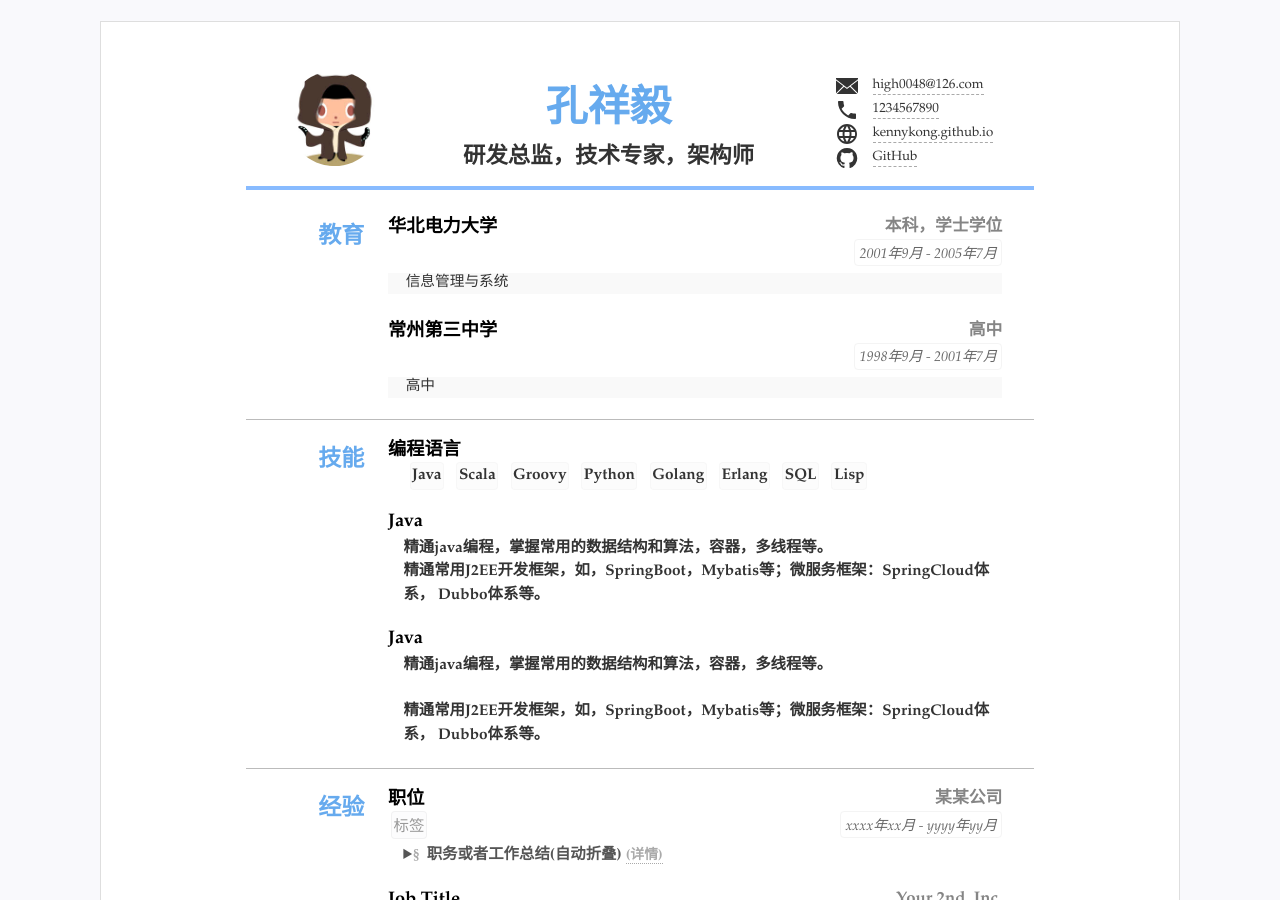
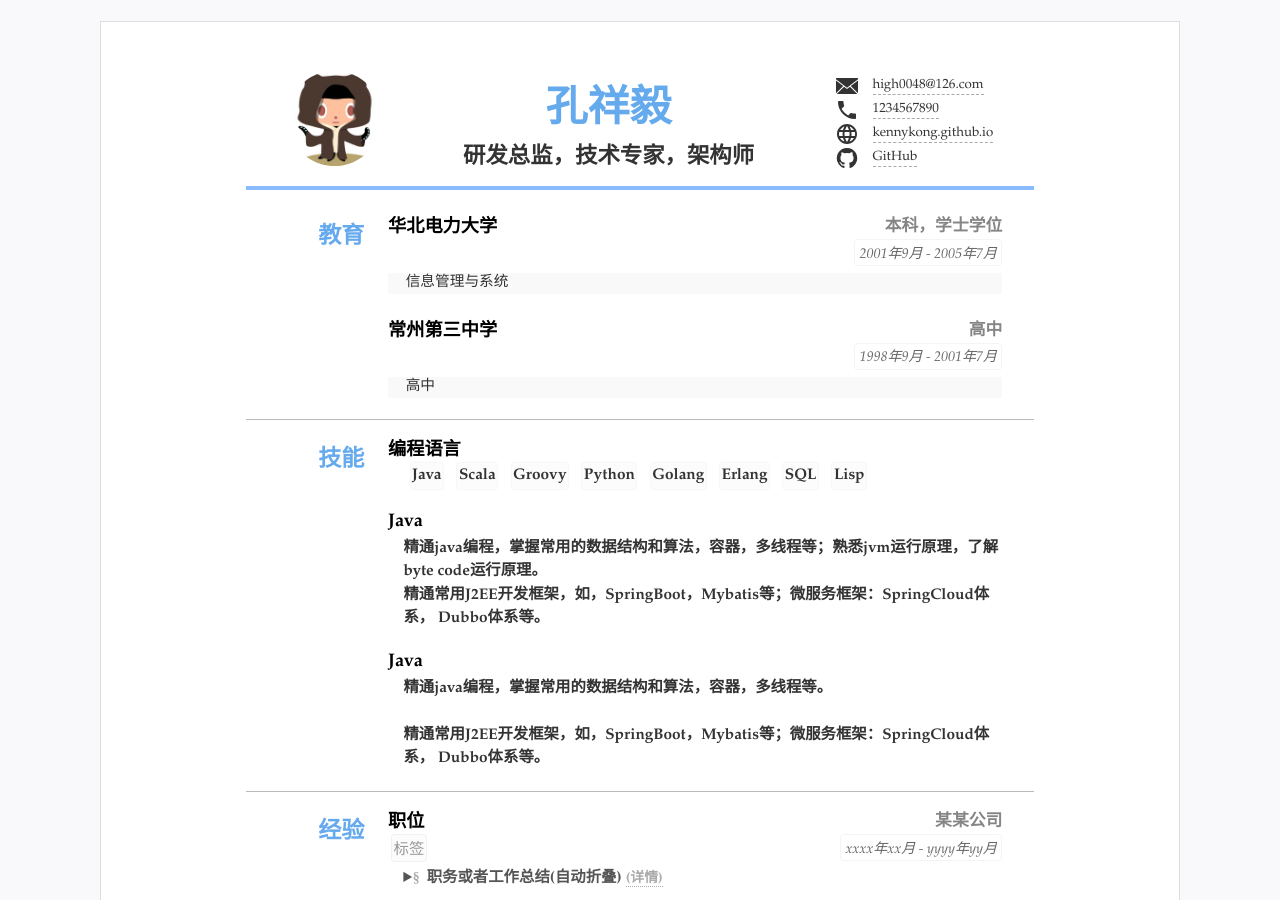
Before and after one commit to kennykong/resume, a Jekyll site: the page built from index.html, in a window 1280 px wide and 900 px high. Built offline with Jekyll 4.4.1, drawn with Linux system fonts in a browser that asks for light colours.

Commit message:
Update resume.yml

```diff
--- a/_data/resume.yml
+++ b/_data/resume.yml
@@ -53,7 +53,7 @@ main: #简历主要内容，
     - SQL
     - Lisp
   - title: Java
-    summary: 精通java编程，掌握常用的数据结构和算法，容器，多线程等。<br/>精通常用J2EE开发框架，如，SpringBoot，Mybatis等；微服务框架：SpringCloud体系， Dubbo体系等。
+    summary: 精通java编程，掌握常用的数据结构和算法，容器，多线程等；熟悉jvm运行原理，了解byte code运行原理。<br/>精通常用J2EE开发框架，如，SpringBoot，Mybatis等；微服务框架：SpringCloud体系， Dubbo体系等。
 
   - title: Java
     summary: 精通java编程，掌握常用的数据结构和算法，容器，多线程等。<br/><br/>精通常用J2EE开发框架，如，SpringBoot，Mybatis等；微服务框架：SpringCloud体系， Dubbo体系等。
```
